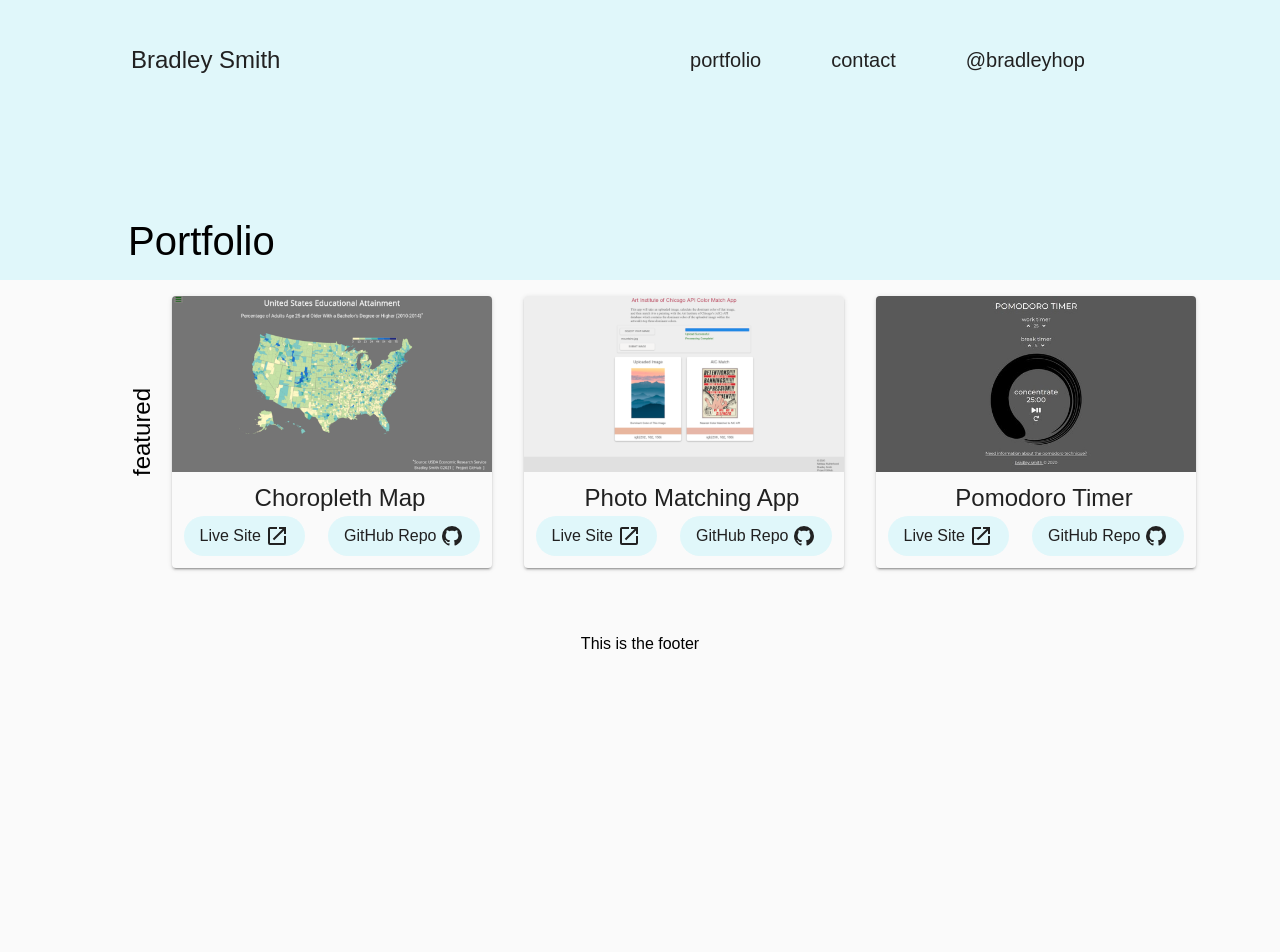
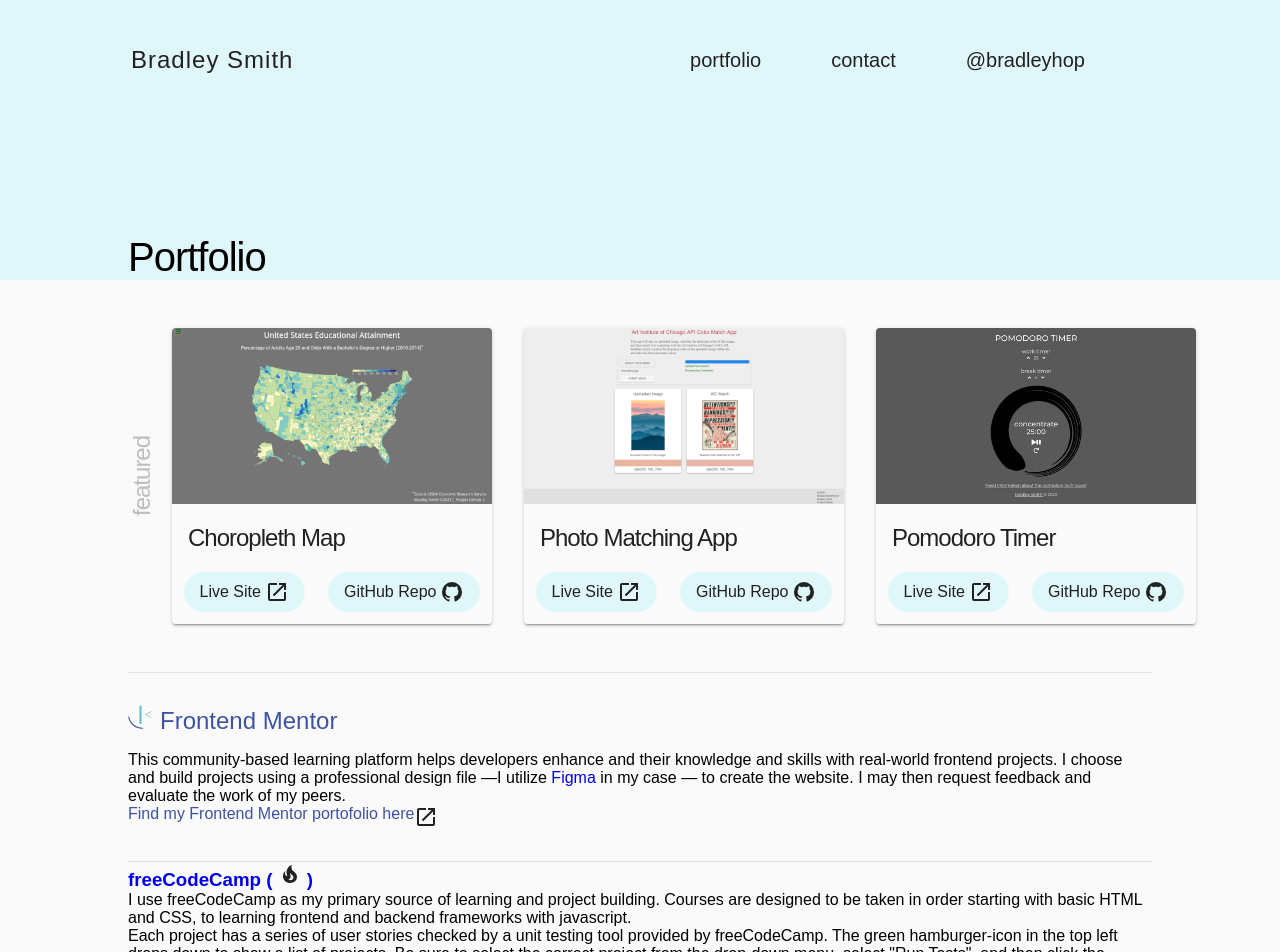
Before and after one commit to bradleyhop/simple-portfolio, a Vue app: page /portfolio in a window 1280 px wide. Shown: the top 952 px of the page. Before the commit the page ends 800 px from the top, so only its background shows below. Built offline with nearby package versions, Linux system fonts and the light colour scheme; a web font is replaced by a local one.

Commit message:
portfolio page work

```diff
--- a/src/assets/style/main.scss
+++ b/src/assets/style/main.scss
@@ -7,6 +7,10 @@
   box-sizing: border-box;
   margin: 0;
   padding: 0;
+}
+
+a {
+  text-decoration: none;
 }
 
 /*
--- a/src/components/PortCard.vue
+++ b/src/components/PortCard.vue
@@ -97,6 +97,12 @@ export default {
   box-shadow: 0 3px 1px -2px rgb(0 0 0 / 20%), 0 2px 2px 0 rgb(0 0 0 / 14%),
     0 1px 5px 0 rgb(0 0 0 / 12%);
 
+  &:hover {
+    box-shadow: 0 1px 3px rgba(0, 0, 0, 0.12), 0 1px 2px rgba(0, 0, 0, 0.24);
+    transform: scale(1.07);
+    transition-duration: 200ms;
+  }
+
   .card-img {
     height: 11rem;
     border-top-left-radius: inherit;
@@ -112,8 +118,9 @@ export default {
     .card-title {
       color: $not-black;
       font-weight: normal;
-      margin: 0.5rem 0 0 1rem;
-      text-align: center;
+      letter-spacing: -1px;
+      margin: 1rem 0 1rem 1rem;
+      text-align: left;
     }
 
     .card-body {
--- a/src/views/HomeView.vue
+++ b/src/views/HomeView.vue
@@ -18,7 +18,7 @@ export default {
   <main>
     <div class="main-container">
       <article class="main-info-container">
-        <h1>Bradley Smith</h1>
+        <h1 class="my-name">Bradley Smith</h1>
         <figure class="img-container">
           <img
             src="@/assets/img/meLong.jpg"
@@ -48,10 +48,11 @@ export default {
 }
 
 .main-info-container {
-  h1 {
+  .my-name {
     color: $not-black;
     font-size: 6rem;
     font-weight: 300;
+    letter-spacing: 2px;
     margin-left: -8rem;
     padding-top: 8rem;
   }
--- a/src/views/SitePortfolio.vue
+++ b/src/views/SitePortfolio.vue
@@ -53,7 +53,7 @@ export default {
     <div class="portcard-container device-widths">
       <h2 class="featured-text">featured</h2>
 
-      <section class="portcard-container">
+      <section class="portcard-section">
         <!-- chloropleth map  -->
         <PortCard
           :cardTitle="freecodecampData[0].projects[2].title"
@@ -80,31 +80,131 @@ export default {
           :imgAlt="freecodecampData[1].projects[1].img.alt"
         />
       </section>
+      <!-- .device-widths -->
+    </div>
+
+    <div class="portfolio-container device-widths">
+      <section class="complete-portfolio">
+        <article class="frontend-mentor">
+          <h3 class="fm-heading-container">
+            <a
+              href="https://frontendmentor.io"
+              target="_blank"
+              rel="noreferrer noopener"
+            >
+              <img
+                src="/img/frontend-mentor-seeklogocom.svg"
+                alt="frontend mentor icon"
+                class="fmIcon"
+              />
+              <span class="fmText">Frontend Mentor</span>
+            </a>
+          </h3>
+          <p class="heading-copy">
+            This community-based learning platform helps developers enhance and
+            their knowledge and skills with real-world frontend projects. I
+            choose and build projects using a professional design file &mdash;I
+            utilize
+            <a
+              href="https://figma.com"
+              target="_blank"
+              rel="noreferrer noopener"
+              class="figma-link"
+              >Figma</a
+            >
+            in my case &mdash; to create the website. I may then request
+            feedback and evaluate the work of my peers.
+          </p>
+          <p class="fm-link-copy">
+            <a
+              href="https://frontendmentor.io/profile/bradleyhop"
+              target="_blank"
+              rel="noreferrer noopener"
+              >Find my Frontend Mentor portofolio here
+            </a>
+            <svg
+              xmlns="http://www.w3.org/2000/svg"
+              role="img"
+              alt="image indicating an outside link"
+              viewBox="0 0 24 24"
+              class="svg-icon"
+            >
+              <path :d="mdiOpenInNew"></path>
+            </svg>
+          </p>
+        </article>
+
+        <article>
+          <a
+            href="https://freecodecamp.org"
+            target="_blank"
+            rel="noreferrer noopener"
+            >
+            <h3 class="fcc-color">
+              freeCodeCamp
+              <!-- home-made freeCodeCamp icon using material icon fire and some css trickery -->
+              &lpar;
+              <svg
+                xmlns="http://www.w3.org/2000/svg"
+                role="img"
+                aria-hidden="true"
+                viewBox="0 0 24 24"
+                class="svg-icon-fire"
+                >
+                <path :d="mdiFire"></path>
+              </svg>
+              &rpar;
+            </h3>
+          </a>
+          <p class="heading-copy">
+            I use freeCodeCamp as my primary source of learning and project
+            building. Courses are designed to be taken in order starting with
+            basic HTML and CSS, to learning frontend and backend frameworks with
+            javascript.
+          </p>
+          <p class="heading-copy">
+            Each project has a series of user stories checked by a unit testing
+            tool provided by freeCodeCamp. The green hamburger-icon in the top
+            left drops down to show a list of projects. Be sure to select the
+            correct project from the drop-down menu, select "Run Tests", and then
+            click the button below to show the results. Note: Vue is not
+            officially supported by these unit tests, but I was able to get nearly
+            all projects to pass.
+          </p>
+        </article>
+      </section>
+      <!-- .complete-portfolio -->
     </div>
   </main>
 </template>
 
 <style lang="scss">
-$border-line: 3px solid #fff;
+$nav-border-line: 3px solid #fff;
+
+@mixin border-b-section {
+  border-bottom: 1px solid #e0e0e0e0;
+}
 
 .port-header {
   min-height: 35vh;
   background: $lightest-blue;
+  margin-bottom: 2rem;
 
   .port-nav {
     .port-nav-container {
+      align-items: center;
       display: flex;
-      align-items: center;
       flex-direction: row;
+      justify-content: space-between;
       min-height: 15vh;
-      justify-content: space-between;
 
       .home-link {
         font-size: 1.5rem;
         border: 3px solid rgba(0, 0, 0, 0);
+        letter-spacing: 1px;
 
         &:hover {
-          border-top: $border-line;
+          border-top: $nav-border-line;
         }
       }
 
@@ -112,7 +212,7 @@ $border-line: 3px solid #fff;
         // override component styling
         & > li {
           &:hover {
-            border-top: $border-line;
+            border-top: $nav-border-line;
           }
         }
       }
@@ -127,22 +227,88 @@ $border-line: 3px solid #fff;
       align-self: flex-end;
       font-size: 2.5rem;
       font-weight: lighter;
-      margin-bottom: 1rem;
+      letter-spacing: -1px;
     }
   }
 }
 
 .featured-text {
+  color: #bdbdbd;
   font-size: 1.5rem;
-  font-weight: lighter;
-  writing-mode: vertical-lr;
+  font-weight: normal;
+  letter-spacing: -1px;
   text-align: center;
   transform: rotate(-180deg);
+  writing-mode: vertical-lr;
 }
 
 .portcard-container {
+  @include border-b-section;
   display: flex;
-  justify-content: space-evenly;
+  padding-bottom: 2rem;
 
+  .portcard-section {
+    display: flex;
+    justify-content: space-evenly;
+  }
+}
+
+.complete-portfolio {
+  .frontend-mentor {
+    @include border-b-section;
+    padding: 2rem 0;
+
+    .fm-heading-container {
+      margin-bottom: 1rem;
+
+      .fmIcon {
+        height: 1.5rem;
+        margin-right: 0.5rem;
+        width: 1.5rem;
+      }
+
+      .fmText {
+        font-size: 1.5rem;
+        color: rgb(62, 84, 163);
+        font-weight: lighter;
+
+        &:hover {
+          text-decoration: underline;
+        }
+      }
+    }
+
+    .svg-icon {
+      fill: $not-black;
+      height: 1.5rem;
+      width: 1.5rem;
+    }
+
+    .fm-link-copy {
+      display: flex;
+
+      .figma-link {
+        color: #a259ff;
+
+        &:hover {
+          text-decoration: underline;
+        }
+      }
+
+      & > * {
+        color: rgb(62, 84, 163);
+
+        &:hover {
+          text-decoration: underline;
+        }
+      }
+    }
+  }
+}
+
+.svg-icon-fire {
+  fill: $not-black;
+  height: 1.5rem;
+  width: 1.5rem;
 }
 </style>
```
